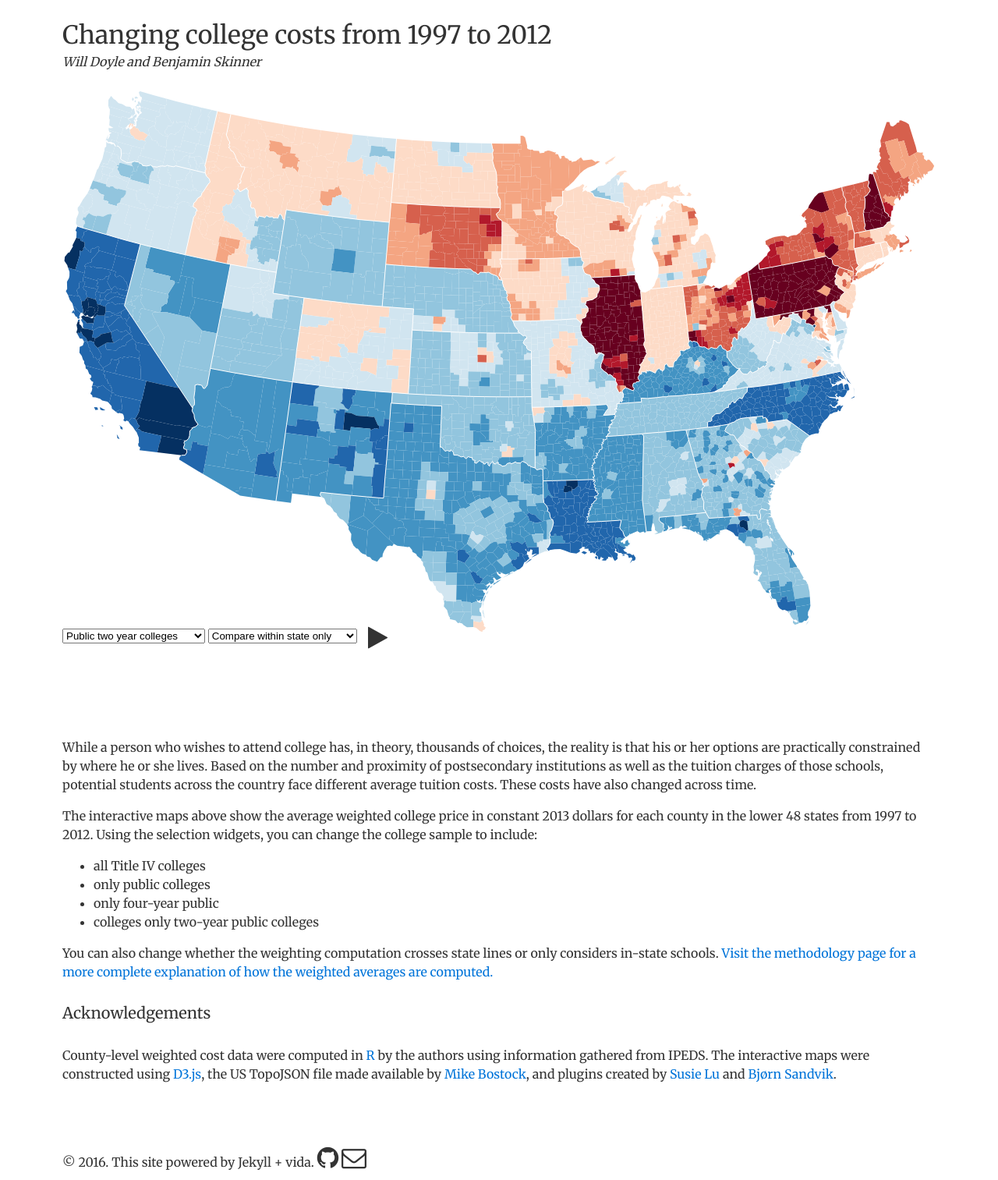
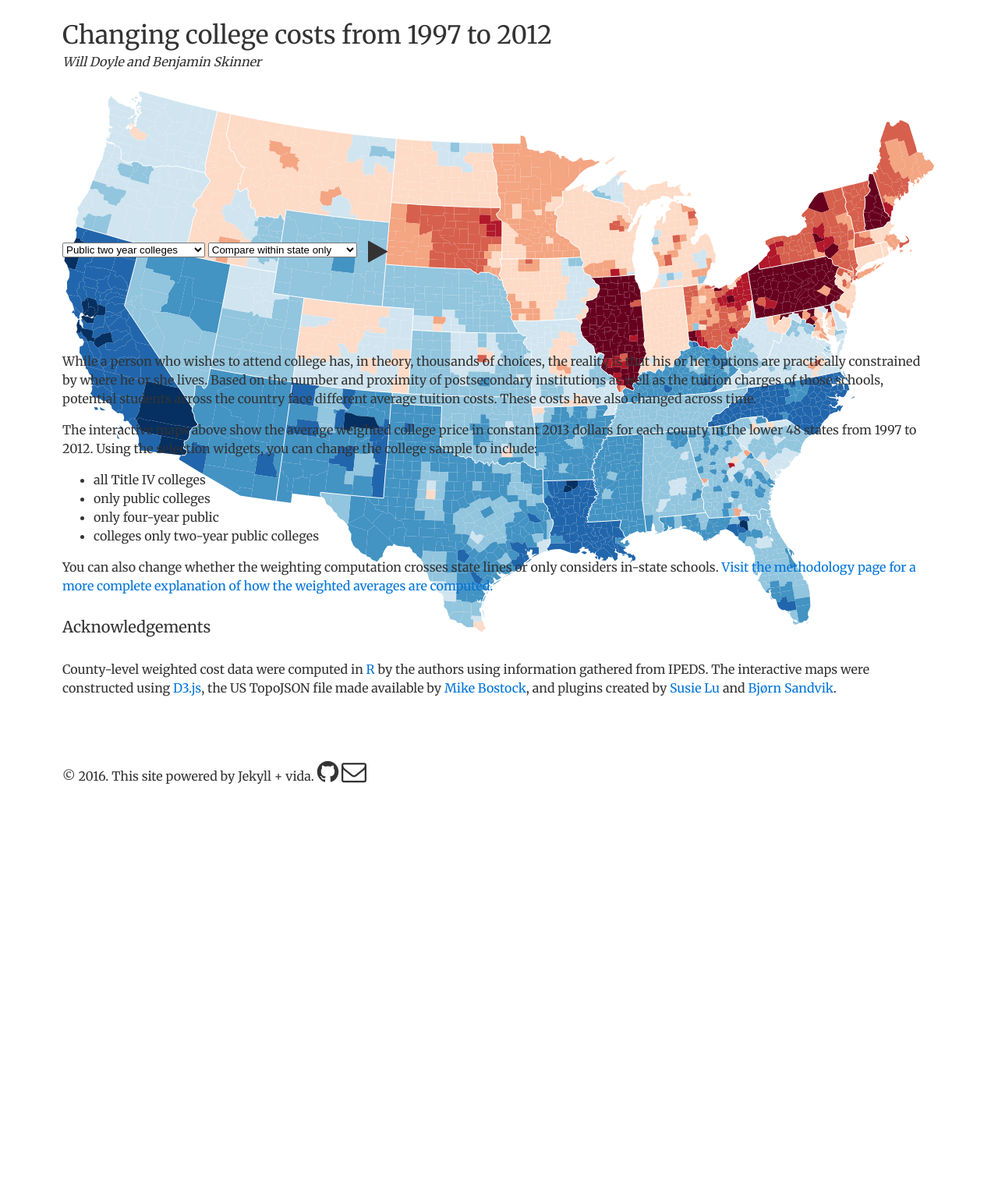
Before and after one commit to btskinner/collegecost, a Jekyll site: the page built from index.md, in a window 1280 px wide. Shown: the whole page at 78% size. Built offline with Jekyll 4.4.1, drawn with Linux system fonts in a browser that asks for light colours; after the commit the page ends 1018 px from its top, so only the background shows below that.

Commit message:
by george, i think he got it

```diff
--- a/css/index.css
+++ b/css/index.css
@@ -66,5 +66,5 @@
 
 #map-container {
     width: 1120px;
-    height: 695px;
+    height: 200px;
 }
```
Also changed, not shown: 1 other file.
